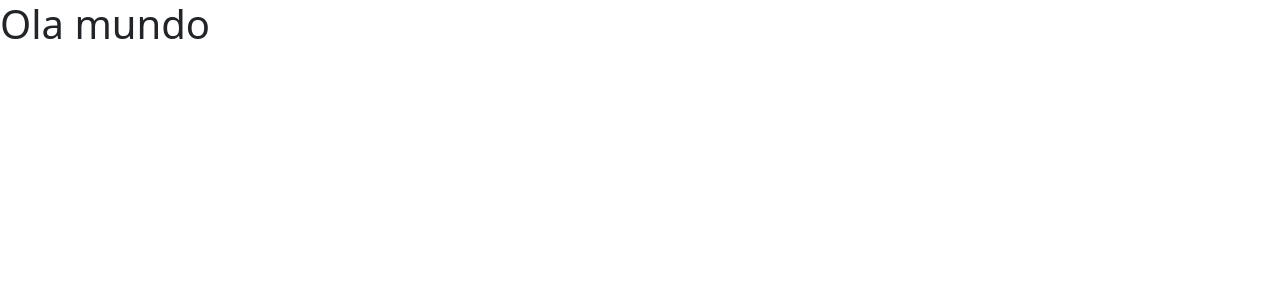
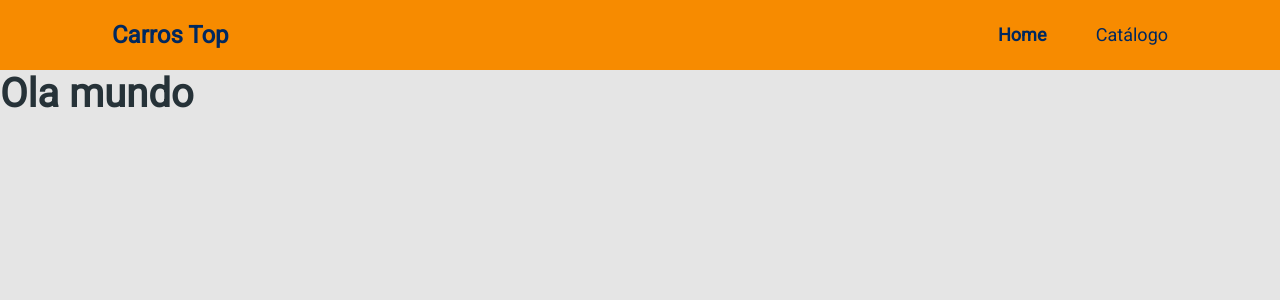
Before and after one commit to daniloewerton/car-catalog, a React (Create React App) app: page / in a window 1280 px wide. Shown: the top 300 px of the page. Built offline with nearby package versions, Linux system fonts and the light colour scheme; the HTML template or start-up script is replaced by a standard one.

Commit message:
criação e estilização do navbar

```diff
--- a/package.json
+++ b/package.json
@@ -3,6 +3,7 @@
   "version": "0.1.0",
   "private": true,
   "dependencies": {
+    "@popperjs/core": "^2.11.8",
     "@testing-library/jest-dom": "^5.14.1",
     "@testing-library/react": "^12.0.0",
     "@testing-library/user-event": "^13.2.1",
@@ -16,7 +17,7 @@
     "@types/react-router-dom": "^5.1.7",
     "@types/react-select": "^4.0.17",
     "axios": "^0.21.1",
-    "bootstrap": "^5.0.2",
+    "bootstrap": "5.0.2",
     "jwt-decode": "^3.1.2",
     "msw": "^0.33.2",
     "node-sass": "4.14.1",
--- a/public/index.html
+++ b/public/index.html
@@ -8,7 +8,7 @@
       name="description"
       content="Projeto desenvolvido no Bootcamp Spring React - DevSuperior"
     />
-    <title>DSCatalog</title>
+    <title>Carros Top</title>
   </head>
   <body>
     <noscript>Você deve habilitar o JavaScript no seu navegador</noscript>
--- a/src/App.css
+++ b/src/App.css
@@ -0,0 +1,7 @@
+@import url('https://fonts.googleapis.com/css2?family=Roboto:ital,wght@0,100;0,400;1,100&display=swap');
+
+h1, h2, h3, h4, h5, h6, a {
+    text-decoration: none;
+    font-family: 'Roboto';
+    font-weight: 700;
+}
--- a/src/App.tsx
+++ b/src/App.tsx
@@ -1,10 +1,15 @@
+import './assets/styles/custom.scss';
 import Hello from 'components/Hello';
+import Navbar from 'components/Navbar';
 import './App.css';
 
-function App() {
+const App = () => {
 
   return (
-    <Hello />
+    <>
+      <Navbar />
+      <Hello />
+    </>
   );
 }
 
--- /dev/null
+++ b/src/assets/styles/custom.scss
@@ -0,0 +1,8 @@
+$theme-colors: (
+  'primary': #F78B00,
+);
+
+$body-bg: #e5e5e5;
+$body-color: #263238;
+
+@import '~bootstrap/scss/bootstrap.scss';
--- /dev/null
+++ b/src/components/Navbar/index.tsx
@@ -0,0 +1,42 @@
+import './styles.css';
+import '@popperjs/core';
+import 'bootstrap/js/dist/collapse';
+
+const Navbar = () => {
+  return (
+    <nav className="navbar navbar-expand-md bg-primary navbar-dark navbar-container">
+      <div className="container-fluid">
+        <a href="/" className="main-title">
+          <h4>Carros Top</h4>
+        </a>
+
+        <button
+          className="navbar-toggler"
+          type="button"
+          data-bs-toggle="collapse"
+          data-bs-target="#mobile-menu"
+          aria-controls="mobile-menu"
+          aria-expanded="false"
+          aria-label="Toggle navigation"
+        >
+          <span className="navbar-toggler-icon"></span>
+        </button>
+
+        <div className="collapse navbar-collapse main-menu" id="mobile-menu">
+          <ul className="navbar-nav offset-md-2 main-menu-itens">
+            <li>
+              <a href="/" className="active">
+                Home
+              </a>
+            </li>
+            <li>
+              <a href="/">Catálogo</a>
+            </li>
+          </ul>
+        </div>
+      </div>
+    </nav>
+  );
+};
+
+export default Navbar;
--- /dev/null
+++ b/src/components/Navbar/styles.css
@@ -0,0 +1,43 @@
+.navbar-container {
+    min-height: 70px;
+    padding-left: 100px;
+}
+
+.main-title {
+    color: #00285F;
+}
+
+.main-title h4 {
+    margin: 0;
+}
+
+.main-title h4:hover {
+    color: #00285F;
+}
+
+.main-menu {
+    display: flex;
+    justify-content: flex-end;
+    padding-right: 100px;
+}
+
+.main-menu-itens {
+    display: flex;
+    font-size: 18px;
+    width: 170px;
+    justify-content: space-between;
+}
+
+.main-menu-itens a {
+    color: #00285F;
+    font-weight: 400;
+}
+
+.main-menu-itens a:hover {
+    color: #FFF;
+}
+
+.main-menu-itens a.active {
+    color: #00285F;
+    font-weight: 700;
+}
```
Also changed, not shown: 1 other file (tests, documents, lock files or other folders).
